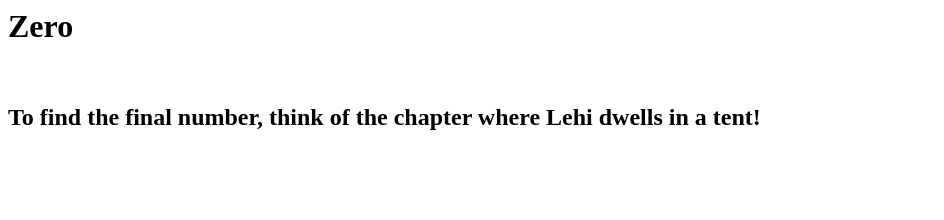
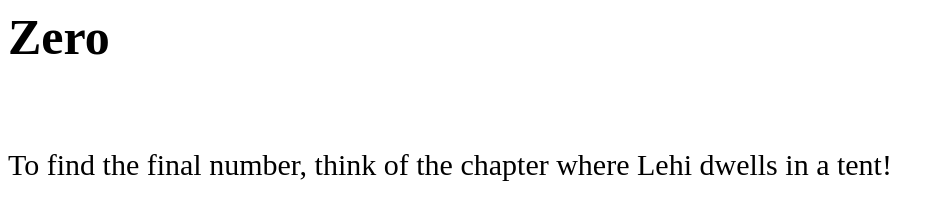
Before and after one commit to weed-set/weed-set.github.io, a plain HTML site: page index.html in a window 1280 px wide. Shown: the whole page, without its empty margins (0-944 px from the left). Drawn offline with Linux system fonts and the light colour scheme; a web font is replaced by a local one.

Commit message:
Update index.html

```diff
--- a/index.html
+++ b/index.html
@@ -4,11 +4,13 @@
     <style>
       @font-face { font-family: Epic Code Font; src: url('https://clue.jonahisbeast.com/EpicCodeFont.ttf'); }
       body { font-family: Epic Code Font; }
+      h1 { font-size: 50; }
+      p { font-size: 30; }
     </style>
   </head>
   <body>
     <h1>Zero</h1>
     <br>
-    <h2>To find the final number, think of the chapter where Lehi dwells in a tent!</h2>
+    <p>To find the final number, think of the chapter where Lehi dwells in a tent!</p>
   </body>
 </html>
```
